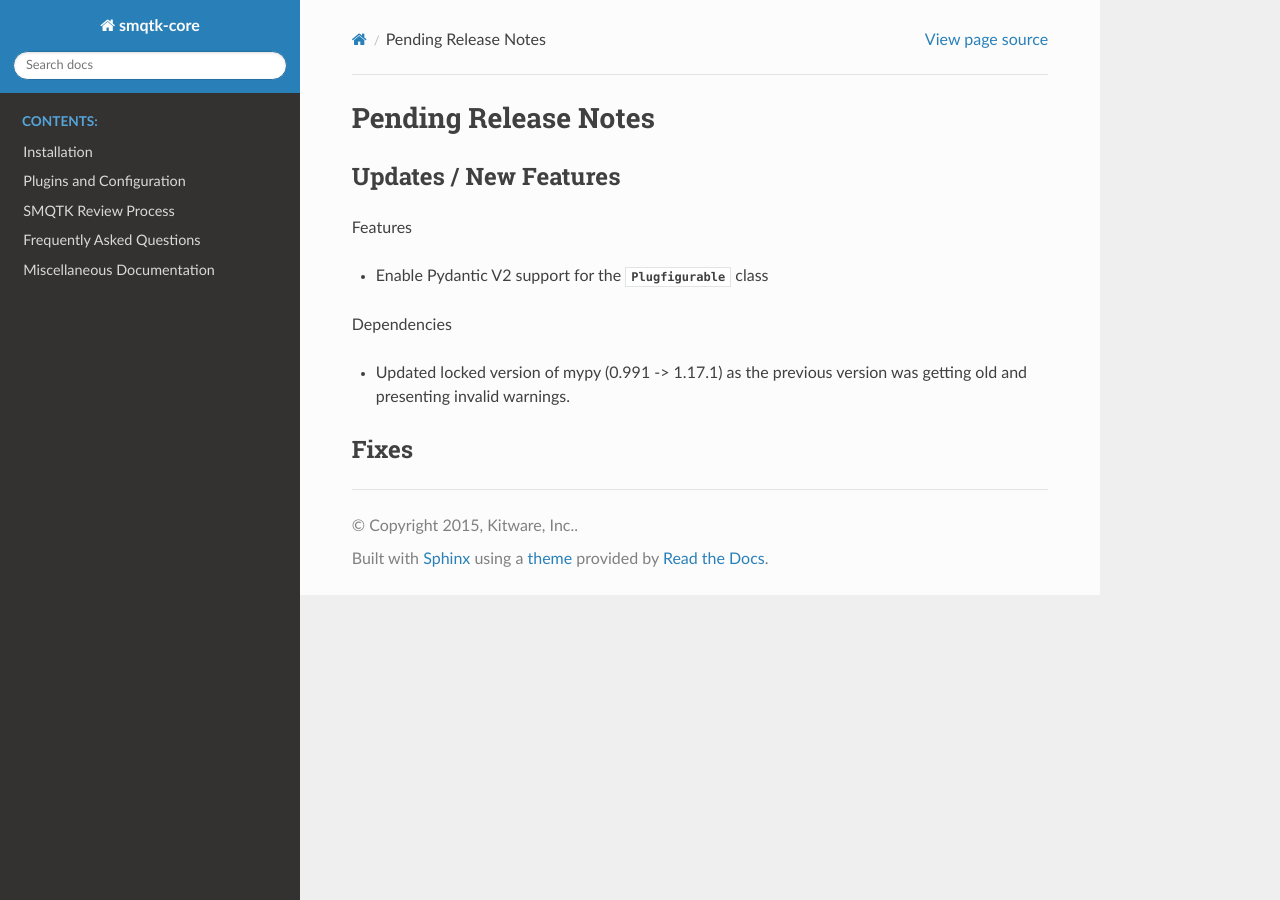
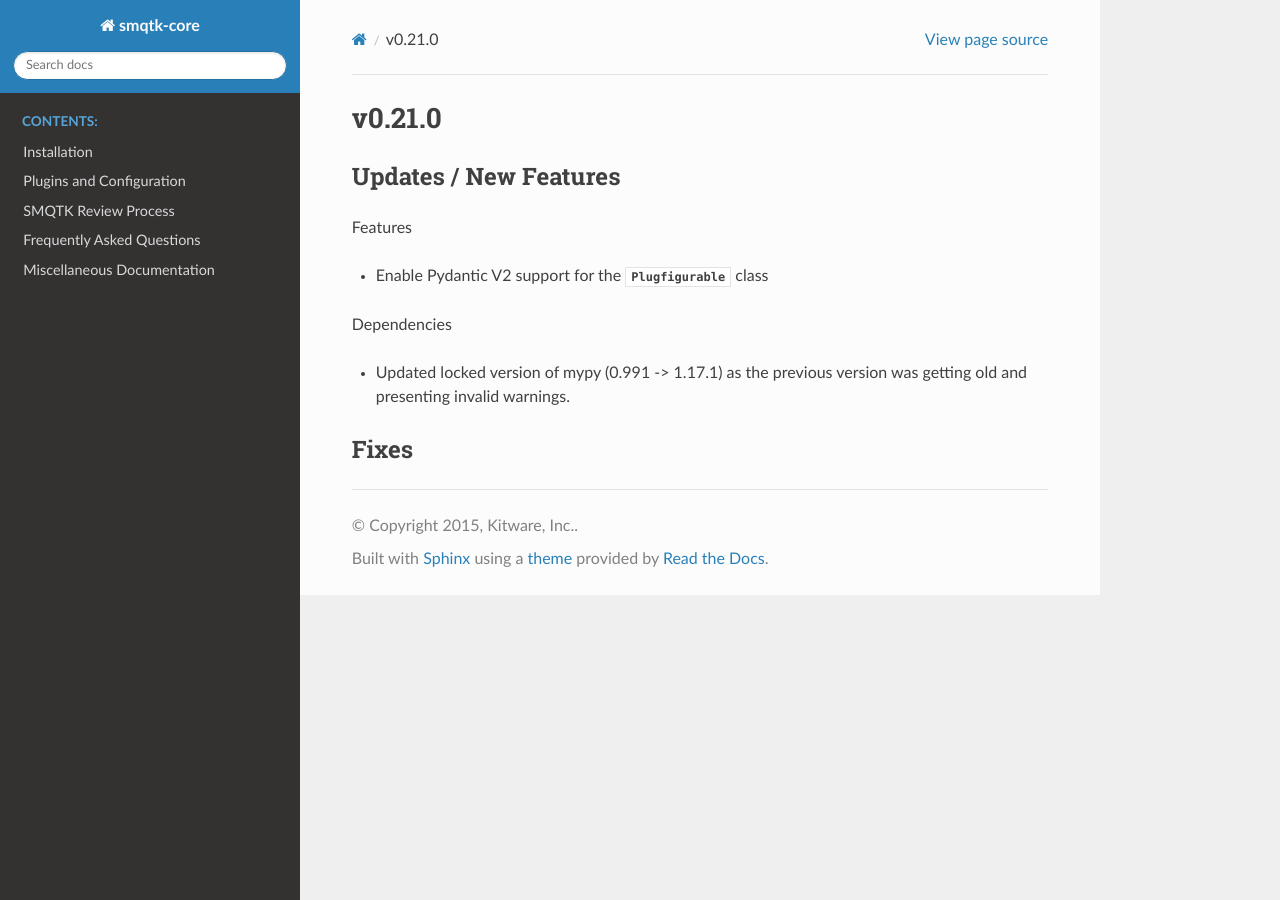
Before and after one commit to Kitware/SMQTK-Core, a Sphinx documentation site: the page built from docs/release_notes/v0.21.0.rst, in a window 1280 px wide. Built offline with Sphinx 7.4.7 and the Read the Docs theme 3.1.0, drawn with Linux system fonts in a browser that asks for light colours; pages that are not in the unit, such as notebooks, are missing from menus; the version number is read from the project's files by our own code.

Commit message:
Update version number to 0.21.0

```diff
--- a/docs/release_notes.rst
+++ b/docs/release_notes.rst
@@ -13,3 +13,4 @@ Release Notes
    release_notes/v0.18.2
    release_notes/v0.19.0
    release_notes/v0.20.0
+   release_notes/v0.21.0
--- a/docs/release_notes/pending_release.rst
+++ b/docs/release_notes/v0.21.0.rst
@@ -1,5 +1,5 @@
-Pending Release Notes
-=====================
+v0.21.0
+=======
 
 Updates / New Features
 ----------------------
--- a/pyproject.toml
+++ b/pyproject.toml
@@ -8,7 +8,7 @@ name = "smqtk-core"
 # REMEMBER: `distutils.version.*Version` types can be used to compare versions
 # from strings like this.
 # SMQTK prefers to use the strict numbering standard when possible.
-version = "0.20.0"
+version = "0.21.0"
 description = """\
     Python toolkit for pluggable algorithms and data structures for \
     multimedia-based machine learning."""
```
